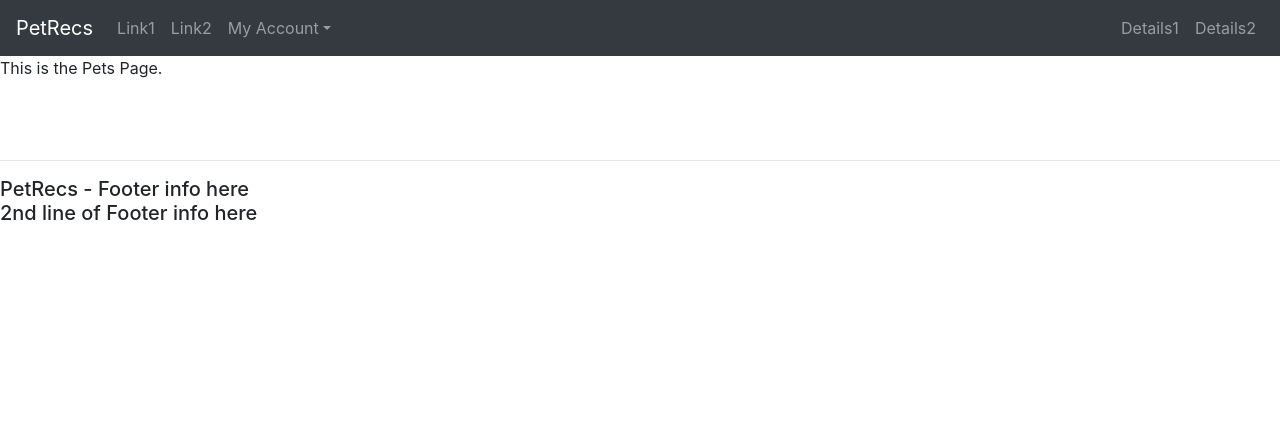
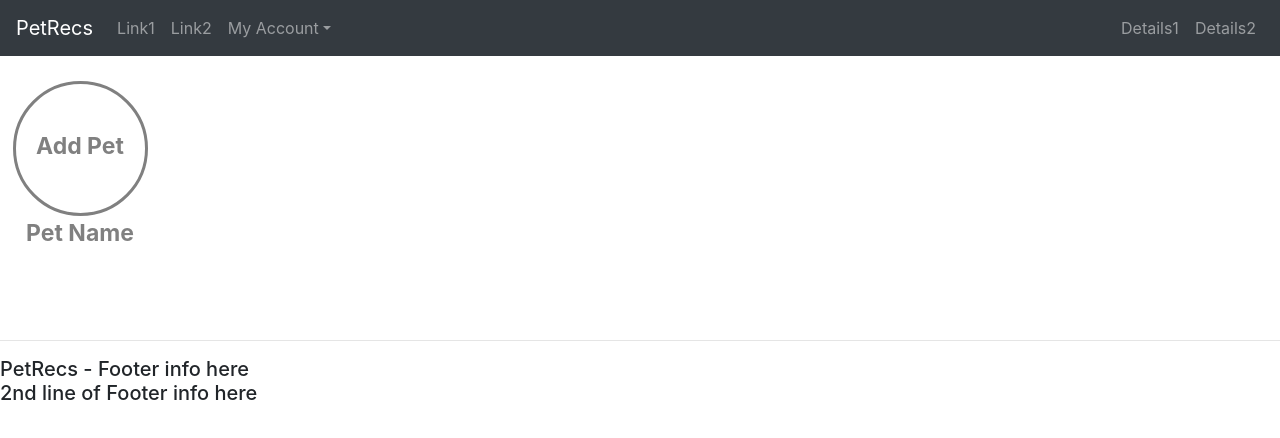
Before and after one commit to LeviRemi/PetRecs-Project, a React (Create React App) app in the folder client/: page /pets in a window 1280 px wide. Shown: the top 438 px of the page. Built offline with nearby package versions, Linux system fonts and the light colour scheme.

Commit message:
adds pet div template on Pets page

```diff
--- a/client/src/components/Pets.js
+++ b/client/src/components/Pets.js
@@ -7,11 +7,58 @@ import Header from './Header.js';
 import Footer from './Footer.js';
 
 function Pets() {
+
+    const petContainerStyle = {
+        width: 135,
+        height: 170,
+        marginTop: 25,
+        marginBottom: 25,
+        marginLeft: 12.5,
+        marginRight: 12.5
+    };
+
+    const circleStyle = {
+            width: 135,
+            height: 135,
+            borderRadius: 135/2,
+            borderStyle: "solid",
+            borderColor: "gray"
+    };
+
+    const nameStyle = {
+        textAlign: "center",
+        fontWeight: 700,
+        fontSize: 23
+    };
+
+    const addTextStyle = {
+        textAlign: "center",
+        fontWeight: 700,
+        fontSize: 23,
+        paddingTop: 45,
+        color: "gray"
+    };
+
+    const linkStyle = {
+        textDecoration: "none",
+        color: "gray"
+    };
+
     return (
 
         <div>
             <Header />
-            <p>This is the Pets Page.</p>
+            <Link style={linkStyle} to="/Pets">
+            <div style={petContainerStyle}>
+                <div style={circleStyle}>
+                    <p style={addTextStyle}>Add Pet</p>
+                </div>
+                <div>
+                    <p style={nameStyle}>Pet Name</p>
+                </div>
+            </div>
+            </Link>
+
             <br/><br/>
 
             <Footer />
```
Also changed, not shown: 1 other file (tests, documents, lock files or other folders).
